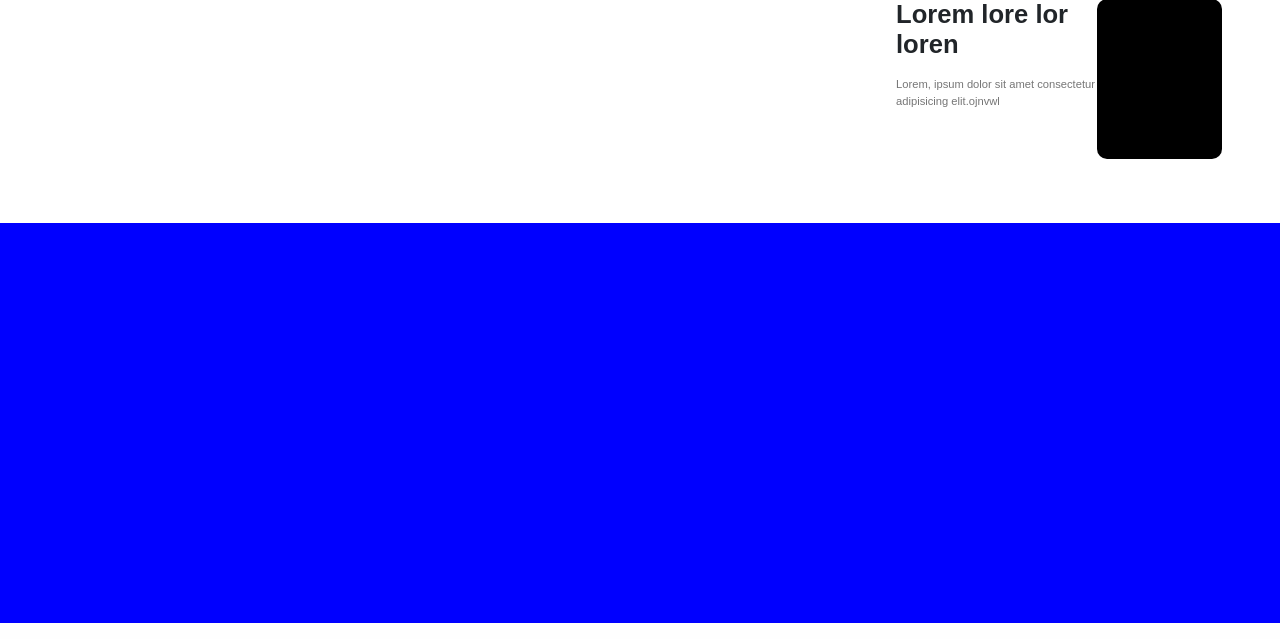
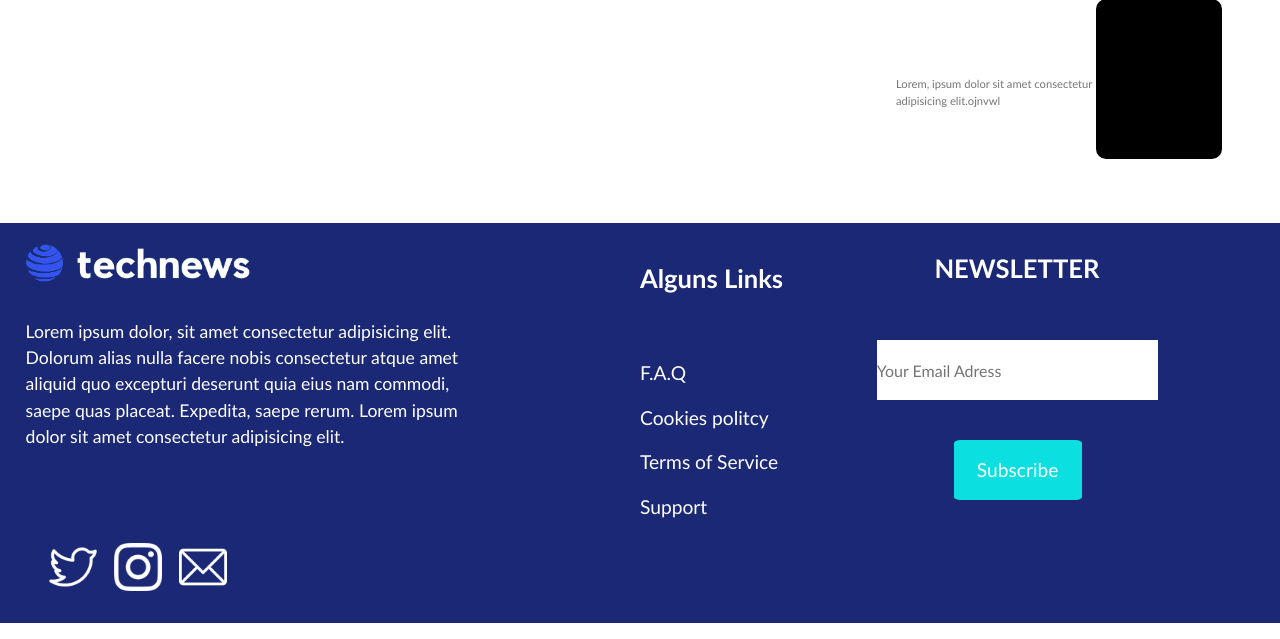
Before and after one commit to senacrs-emti/2022-1M-jornal-G10, a PHP site: page / in a window 1280 px wide. Shown: the part 3194-3833 px from the top of the page. Run offline with PHP 8.4, Linux system fonts and the light colour scheme.

Commit message:
Last Update

```diff
--- a/assets/css/style.css
+++ b/assets/css/style.css
@@ -389,7 +389,6 @@ main .pnoticia2{
     width: 72%;
     height: 100px;
     margin-left: 30vh;
-
 }
 main .texto{
     width: 100%;
--- a/assets/css/styleFooter.css
+++ b/assets/css/styleFooter.css
@@ -1,5 +1,84 @@
+*{
+    margin: 0;
+    padding: 0;
+    color: white;
+    font-family: 'Trebuchet MS', 'Lucida Sans Unicode', 'Lucida Grande', 'Lucida Sans', Arial, sans-serif;
+}
 footer{
-    background-color: blue;
+    background-color: #1A2875;
     width: 100%;
     height: 50vh;
+    position: relative;
+    bottom: 0;
 }
+.logobox{
+    height: 50vh;
+    width: 35vw;
+    position: absolute;
+    left: 2vw;
+}
+.logofooter{
+    width: 50%;
+    height: auto;
+    position: relative;
+    top: 2vh;
+}
+.txtfooter{
+    color: white;
+    font-size: clamp(0.5rem, 1.5vw, 1.1rem);
+    position: absolute;
+    top: 12vh;
+}
+.ctt_footer{
+    position: relative;
+    top: 40vh;
+    right: 17vw;
+    margin-left: 1vw;
+}
+.sobre_footer{
+    width: 20vw;
+    height: 75%;
+    position: absolute;
+    left: 50vw;
+    top: 5vh;
+}
+footer h4{
+    font-weight: 600;
+    font-size: clamp(1rem, 2vw, 2rem);
+}
+footer ul{
+    position: absolute;
+    top: 10vh;
+}
+.list_lik{
+    list-style: none;
+    font-size: clamp(0.5rem, 2vw, 1.2rem);
+    margin-top: 2vh;
+}
+footer ul li a{
+    color: white;
+}
+.news_footer{
+    position: relative;
+    left: 23vw;
+    bottom: 6vh;
+}
+#inpt_footer{
+    height: 20%;
+    width: 110%;
+    position: relative;
+    left: 18.5vw;
+    color: black;
+    border: none;
+}
+.sub_footer{
+    height: 20%;
+    width: 50%;
+    border-radius: 5%;
+    background-color: rgb(11, 223, 223);
+    border: none;
+    font-size: clamp(0.5rem, 2vw, 1.2rem);
+    position: relative;
+    top: 5vh;
+    left: 24.5vw;
+}
--- a/include/_footer.php
+++ b/include/_footer.php
@@ -1,5 +1,24 @@
         <footer>
-
+            <div class="logobox">
+                <img src="./img/LogoNewColor.png" alt="logo" class="logofooter">
+                <p class="txtfooter">Lorem ipsum dolor, sit amet consectetur adipisicing elit. Dolorum alias nulla facere nobis consectetur atque amet aliquid quo excepturi deserunt quia eius nam commodi, saepe quas placeat. Expedita, saepe rerum. Lorem ipsum dolor sit amet consectetur adipisicing elit. </p>
+                <a href="" class="ctt_footer"><img src="./img/twitter.png" alt="tt" height="12%"></a>
+                <a href="" class="ctt_footer"><img src="./img/instagram.png" alt="insta" height="12%"></a>
+                <a href="" class="ctt_footer"><img src="./img/email2.png" alt="email" height="12%"></a>
+                <a href="" class="ctt_footer"><img src="./img/facebook.png" alt="face" height="12%"></a>
+            </div>
+            <div class="sobre_footer">
+                <h4>Alguns Links</h4>
+                <ul>
+                    <li class="list_lik"><a href="">F.A.Q</a></li>
+                    <li class="list_lik"><a href="">Cookies politcy</a></li>
+                    <li class="list_lik"><a href="">Terms of Service</a></li>
+                    <li class="list_lik"><a href="">Support</a></li>
+                </ul>
+                <h4 class="news_footer">NEWSLETTER</h4>
+                <input type="text" name="" id="inpt_footer" placeholder="Your Email Adress">
+                <button class="sub_footer">Subscribe</button>
+            </div>
         </footer>
     </body>
 </html>
```
